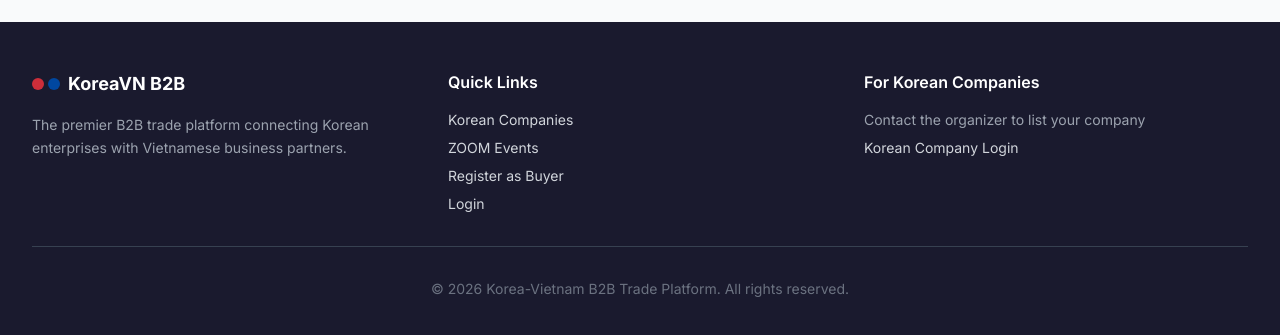
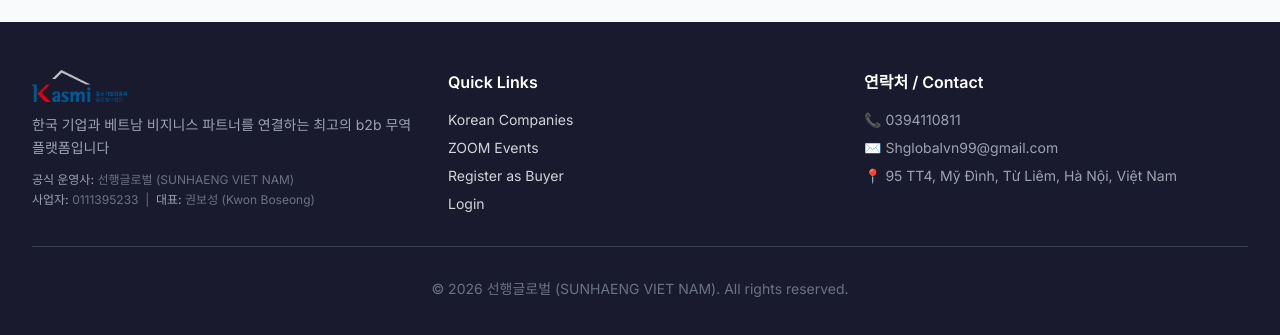
Before and after one commit to tuanhavinalink/korea-vn-b2b, a Next.js app: page / in a window 1280 px wide. Shown: the part 1544-1879 px from the top of the page. Built offline with nearby package versions, Linux system fonts and the light colour scheme; no server answers; the database is empty.

Commit message:
Update footer with Sunhaeng Viet Nam operator info

```diff
--- a/components/Footer.tsx
+++ b/components/Footer.tsx
@@ -6,16 +6,16 @@ export default function Footer() {
       <div className="max-w-7xl mx-auto px-4 sm:px-6 lg:px-8 py-12">
         <div className="grid grid-cols-1 md:grid-cols-3 gap-8">
           <div>
-            <div className="flex items-center gap-2 mb-4">
-              <div className="flex items-center gap-1">
-                <div className="w-3 h-3 rounded-full bg-korean-red" />
-                <div className="w-3 h-3 rounded-full bg-korean-blue" />
-              </div>
-              <span className="font-bold text-white text-lg">KoreaVN B2B</span>
+            <div className="flex items-center gap-2 mb-3">
+              <img src="/kasmi-logo.png" alt="Kasmi" className="h-8 w-auto" />
             </div>
-            <p className="text-sm text-gray-400 leading-relaxed">
-              The premier B2B trade platform connecting Korean enterprises with Vietnamese business partners.
+            <p className="text-sm text-gray-400 leading-relaxed mb-3">
+              한국 기업과 베트남 비지니스 파트너를 연결하는 최고의 b2b 무역 플랫폼입니다
             </p>
+            <div className="text-xs text-gray-500 space-y-1">
+              <p><span className="text-gray-400 font-medium">공식 운영사:</span> 선행글로벌 (SUNHAENG VIET NAM)</p>
+              <p><span className="text-gray-400 font-medium">사업자:</span> 0111395233 &nbsp;|&nbsp; <span className="text-gray-400 font-medium">대표:</span> 권보성 (Kwon Boseong)</p>
+            </div>
           </div>
           <div>
             <h3 className="font-semibold text-white mb-4">Quick Links</h3>
@@ -27,15 +27,16 @@ export default function Footer() {
             </ul>
           </div>
           <div>
-            <h3 className="font-semibold text-white mb-4">For Korean Companies</h3>
-            <ul className="space-y-2 text-sm">
-              <li className="text-gray-400">Contact the organizer to list your company</li>
-              <li><Link href="/login" className="hover:text-white transition-colors">Korean Company Login</Link></li>
+            <h3 className="font-semibold text-white mb-4">연락처 / Contact</h3>
+            <ul className="space-y-2 text-sm text-gray-400">
+              <li>📞 <a href="tel:0394110811" className="hover:text-white transition-colors">0394110811</a></li>
+              <li>✉️ <a href="mailto:Shglobalvn99@gmail.com" className="hover:text-white transition-colors">Shglobalvn99@gmail.com</a></li>
+              <li>📍 95 TT4, Mỹ Đình, Từ Liêm, Hà Nội, Việt Nam</li>
             </ul>
           </div>
         </div>
         <div className="border-t border-gray-700 mt-8 pt-8 text-sm text-gray-500 text-center">
-          © {new Date().getFullYear()} Korea-Vietnam B2B Trade Platform. All rights reserved.
+          © {new Date().getFullYear()} 선행글로벌 (SUNHAENG VIET NAM). All rights reserved.
         </div>
       </div>
     </footer>
```
